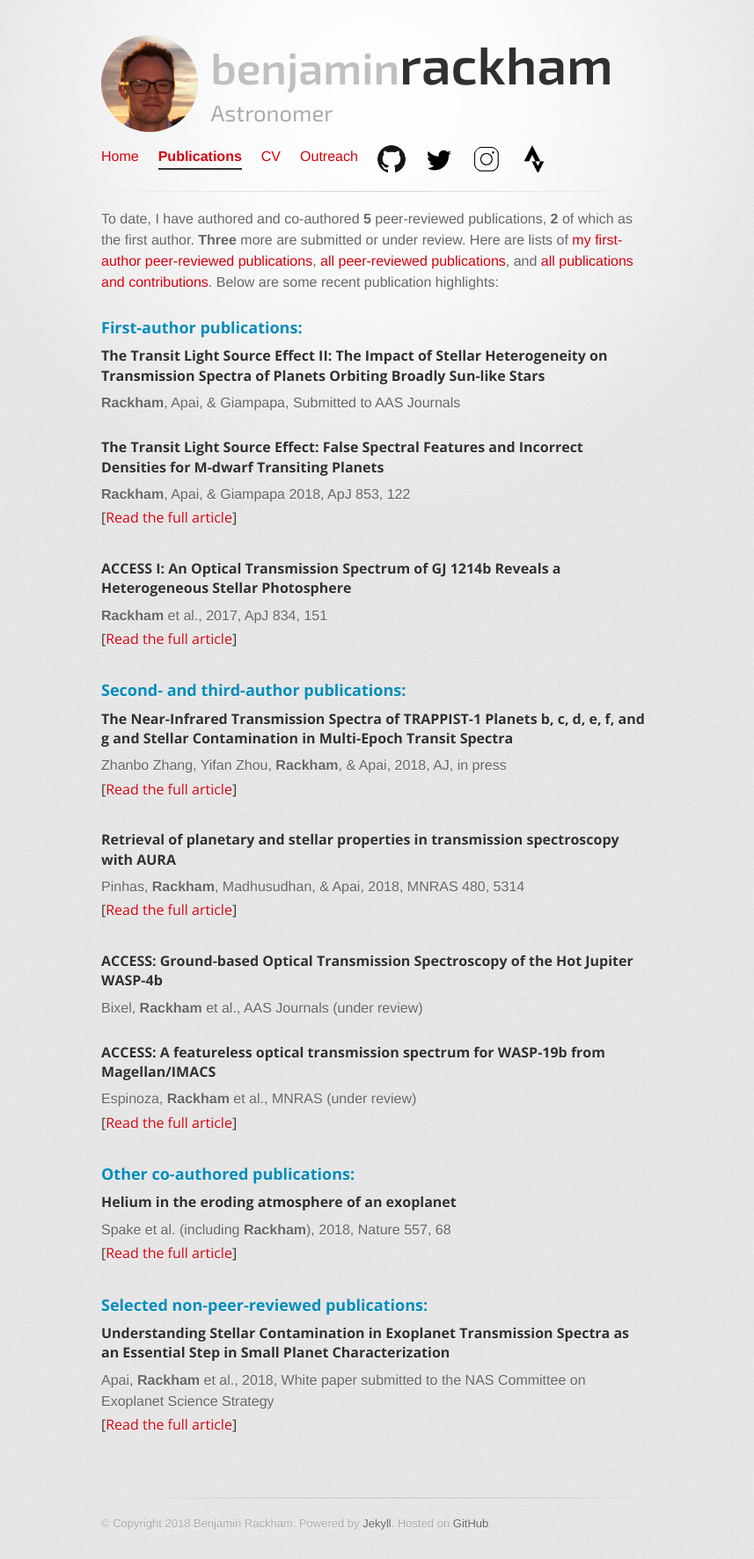
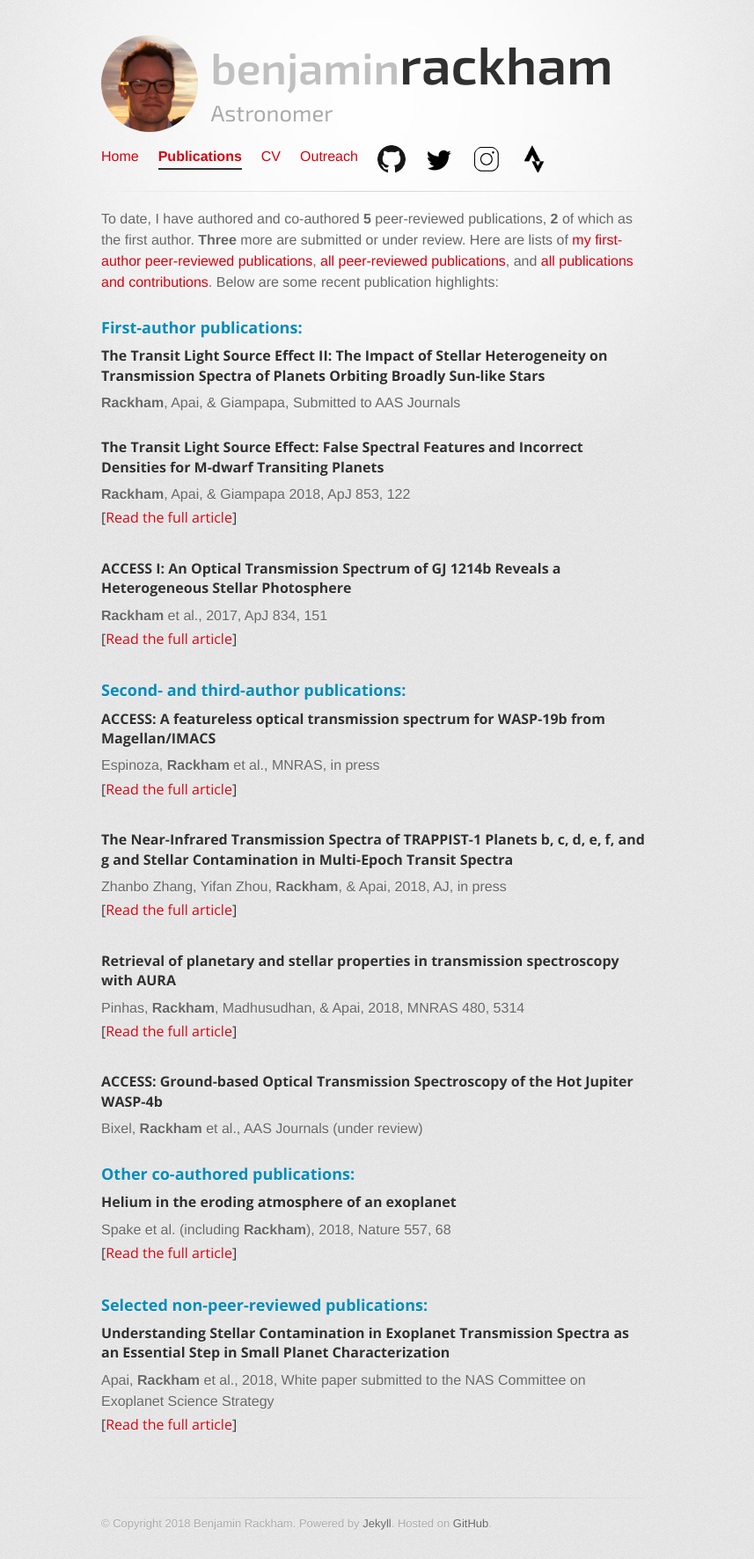
Before and after one commit to brackham/brackham.github.io, a Jekyll site: the page built from publications/index.html, in a window 1280 px wide. Shown: the whole page at 88% size, without its empty margins (215-1072 px from the left). Built offline with Jekyll 4.4.1, drawn with Linux system fonts in a browser that asks for light colours; some of the changed lines change nothing that is shown.

Commit message:
Update index.html

```diff
--- a/publications/index.html
+++ b/publications/index.html
@@ -57,6 +57,13 @@ Below are some recent publication highlights:
   <h3><b>Second- and third-author publications:</b></h3>
 
   <div class="job">
+    <h4><b>ACCESS: A featureless optical transmission spectrum for WASP-19b from Magellan/IMACS</b></h4>
+    Espinoza, <b>Rackham</b> et al., MNRAS, in press<br>
+    <h4>[<a href="https://arxiv.org/abs/1807.10652" target="_blank">Read the full article</a>]</h4>
+  </div>
+  <br>
+
+  <div class="job">
     <h4><b>The Near-Infrared Transmission Spectra of TRAPPIST-1 Planets b, c, d, e, f, and g and Stellar Contamination in Multi-Epoch Transit Spectra</b></h4>
     Zhanbo Zhang, Yifan Zhou, <b>Rackham</b>, &amp; Apai, 2018, AJ, in press<br>
     <h4>[<a href="https://arxiv.org/abs/1802.02086" target="_blank">Read the full article</a>]</h4>
@@ -73,13 +80,6 @@ Below are some recent publication highlights:
   <div class="job">
     <h4><b>ACCESS: Ground-based Optical Transmission Spectroscopy of the Hot Jupiter WASP-4b</b></h4>
     Bixel, <b>Rackham</b> et al., AAS Journals (under review)<br>
-  </div>
-  <br>
-
-  <div class="job">
-    <h4><b>ACCESS: A featureless optical transmission spectrum for WASP-19b from Magellan/IMACS</b></h4>
-    Espinoza, <b>Rackham</b> et al., MNRAS (under review)<br>
-    <h4>[<a href="https://arxiv.org/abs/1807.10652" target="_blank">Read the full article</a>]</h4>
   </div>
   <br>
 </section>
```
